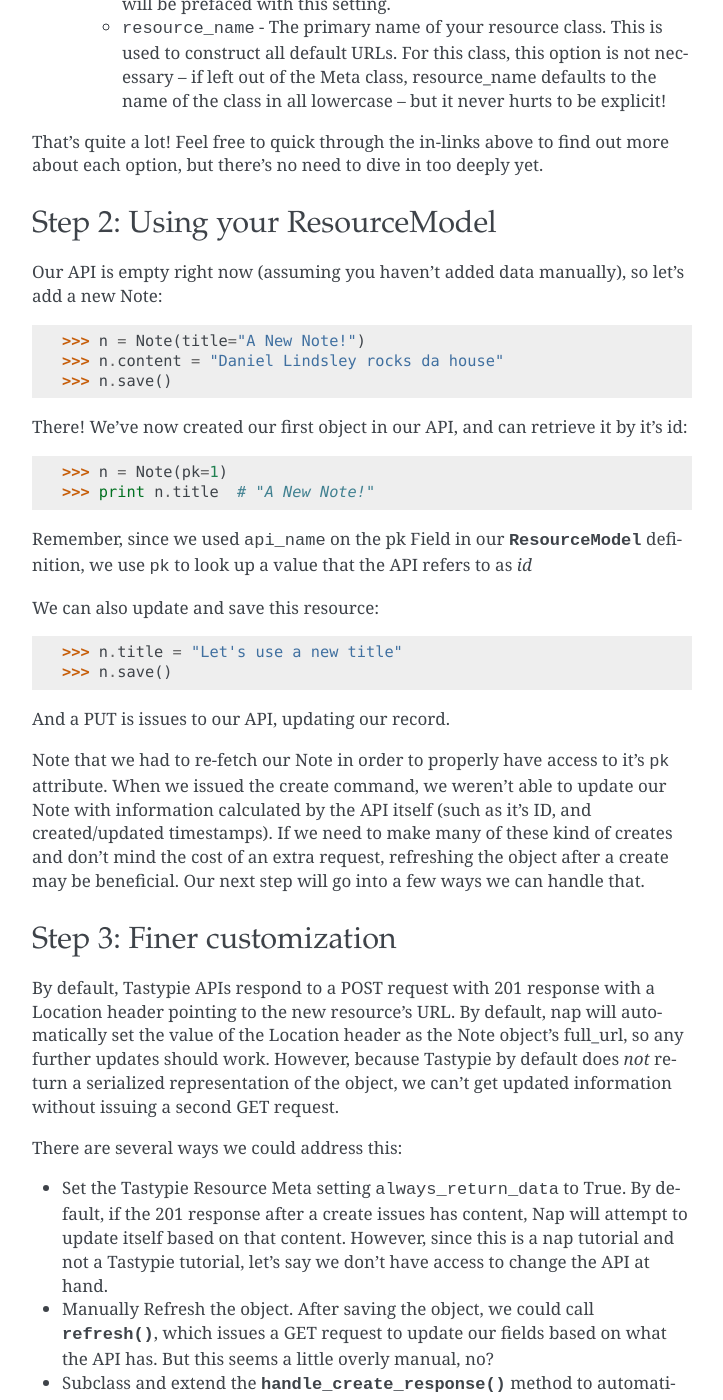
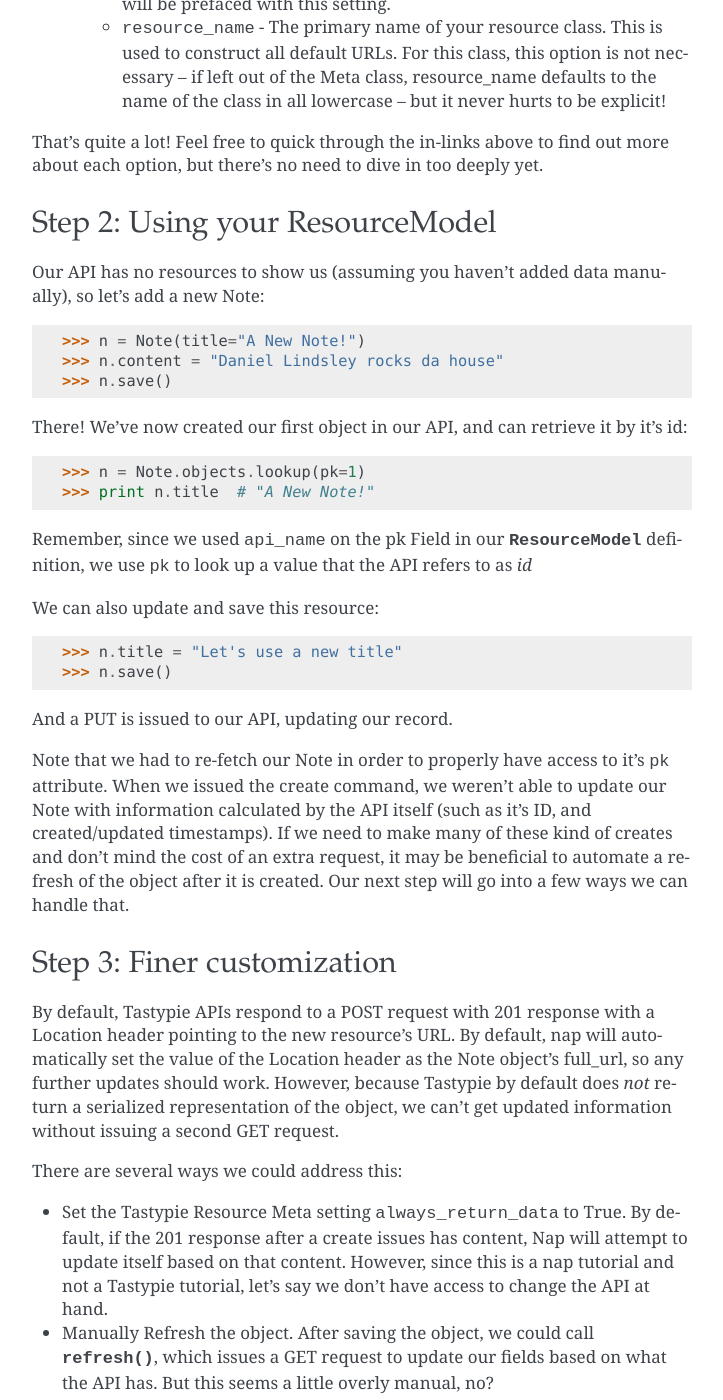
Before and after one commit to jacobb/nap, a Sphinx documentation site: the page built from docs/tutorial/tutorial1.rst, in a window 1280 px wide and 1400 px high, scrolled down 1195 px. Shown: the whole window, without its empty margins (388-1111 px from the left). Built offline with Sphinx 7.4.7, drawn with Linux system fonts in a browser that asks for light colours.

Commit message:
Update to engine-style syntax.

```diff
--- a/docs/tutorial/tutorial1.rst
+++ b/docs/tutorial/tutorial1.rst
@@ -45,7 +45,7 @@ That's quite a lot! Feel free to quick through the in-links above to find out mo
 Step 2: Using your ResourceModel
 ================================
 
-Our API is empty right now (assuming you haven't added data manually), so let's add a new Note::
+Our API has no resources to show us (assuming you haven't added data manually), so let's add a new Note::
 
     >>> n = Note(title="A New Note!")
     >>> n.content = "Daniel Lindsley rocks da house"
@@ -53,7 +53,7 @@ Our API is empty right now (assuming you haven't added data manually), so let's
 
 There! We've now created our first object in our API, and can retrieve it by it's id::
 
-    >>> n = Note(pk=1)
+    >>> n = Note.objects.lookup(pk=1)
     >>> print n.title  # "A New Note!"
 
 Remember, since we used ``api_name`` on the pk Field in our :class:`~nap.resources.ResourceModel` definition, we use ``pk`` to look up a value that the API refers to as `id`
@@ -63,9 +63,9 @@ We can also update and save this resource::
     >>> n.title = "Let's use a new title"
     >>> n.save()
 
-And a PUT is issues to our API, updating our record.
+And a PUT is issued to our API, updating our record.
 
-Note that we had to re-fetch our Note in order to properly have access to it's ``pk`` attribute. When we issued the create command, we weren't able to update our Note with information calculated by the API itself (such as it's ID, and created/updated timestamps). If we need to make many of these kind of creates and don't mind the cost of an extra request, refreshing the object after a create may be beneficial. Our next step will go into a few ways we can handle that.
+Note that we had to re-fetch our Note in order to properly have access to it's ``pk`` attribute. When we issued the create command, we weren't able to update our Note with information calculated by the API itself (such as it's ID, and created/updated timestamps). If we need to make many of these kind of creates and don't mind the cost of an extra request, it may be beneficial to automate a refresh of the object after it is created. Our next step will go into a few ways we can handle that.
 
 Step 3: Finer customization
 ===========================
```
Also changed, not shown: other parts of docs/tutorial/tutorial1.rst (+1 -1 lines), docs/quickstart.rst (+8 -6 lines), docs/tutorial/tutorial2.rst (+4 -4 lines).
